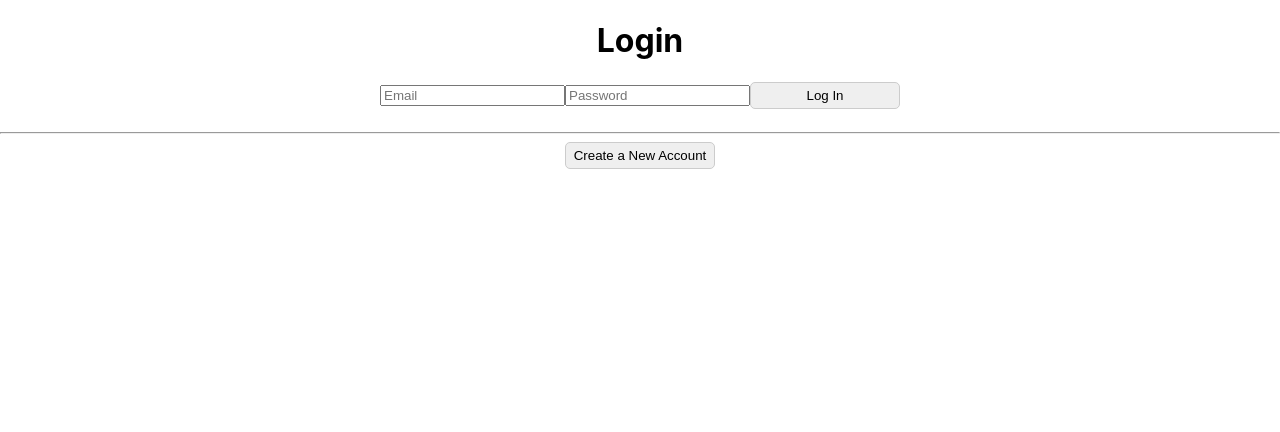
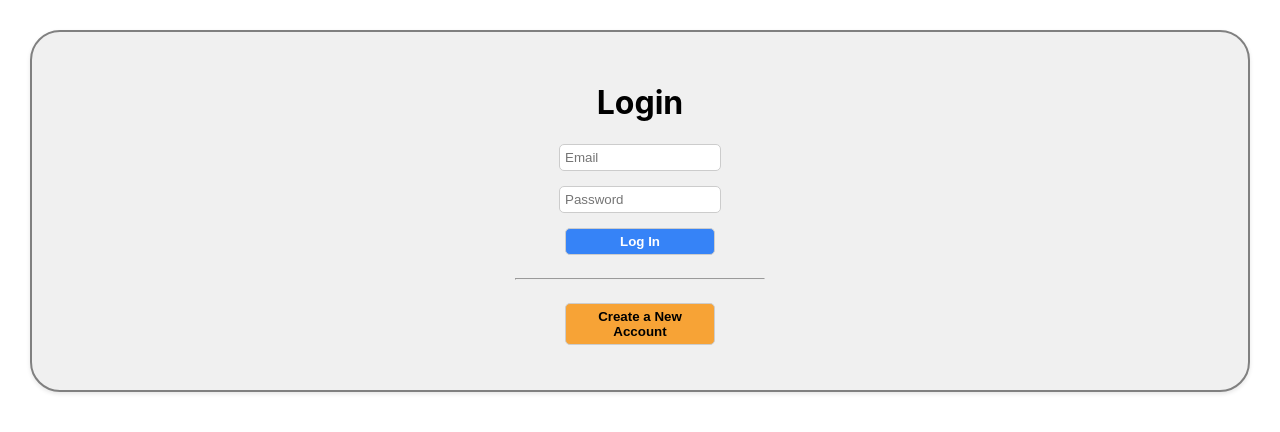
Before and after one commit to AlecZytkowski/plan_pulse, a React (Create React App) app in the folder plan_pulse/: page /login in a window 1280 px wide. Shown: the top 432 px of the page. Built offline with nearby package versions, Linux system fonts and the light colour scheme.

Commit message:
Moved CSS from App.js to LoginForm.css, and updated directory in LoginForm.jsx

```diff
--- /dev/null
+++ b/plan_pulse/src/Pages/LoginForm.css
@@ -0,0 +1,56 @@
+.loginForm {
+    display: flex;
+    justify-content: center;
+    padding-top: 100px;
+    padding: 30px;
+    margin-top: 100px;
+    margin:30px;
+    border-radius: 30px;
+    border: solid gray 2px;
+    box-shadow: 0 2px 4px rgba(0, 0, 0, 0.1);
+    background-color: #f0f0f0;
+
+  }
+
+  .loginForm form{
+    max-width: 250px;
+  }
+
+  .loginForm label {
+    display: block;
+    margin-bottom: 5px;
+  }
+
+  .loginForm input, button {
+    width: 150px;
+    padding: 5px;
+    margin-bottom: 15px;
+    border: 1px solid #ccc;
+    border-radius: 5px;
+  }
+
+  .loginFormLoginButton {
+    background-color: #3683f7;
+    color:white;
+    font-weight: bold;
+  }
+
+  .loginFormLoginButton:hover{
+    background-color: white;
+    color: #3683f7;
+    font-weight: bold;
+  }
+
+  .loginFormRegistrationButton {
+    margin-top: 15px;
+    background-color: #f7a336;
+    color:black;
+    font-weight: bold;
+  }
+
+  .loginFormRegistrationButton:hover {
+    margin-top: 15px;
+    background-color: black;
+    color: #f7a336;
+    font-weight: bold;
+  }
--- a/plan_pulse/src/Pages/LoginForm.jsx
+++ b/plan_pulse/src/Pages/LoginForm.jsx
@@ -1,5 +1,5 @@
+import './LoginForm.css';
 import React, {useState} from 'react';
-import '../App.css';
 import axios from 'axios';
 import { useNavigate } from 'react-router-dom';
 
```
